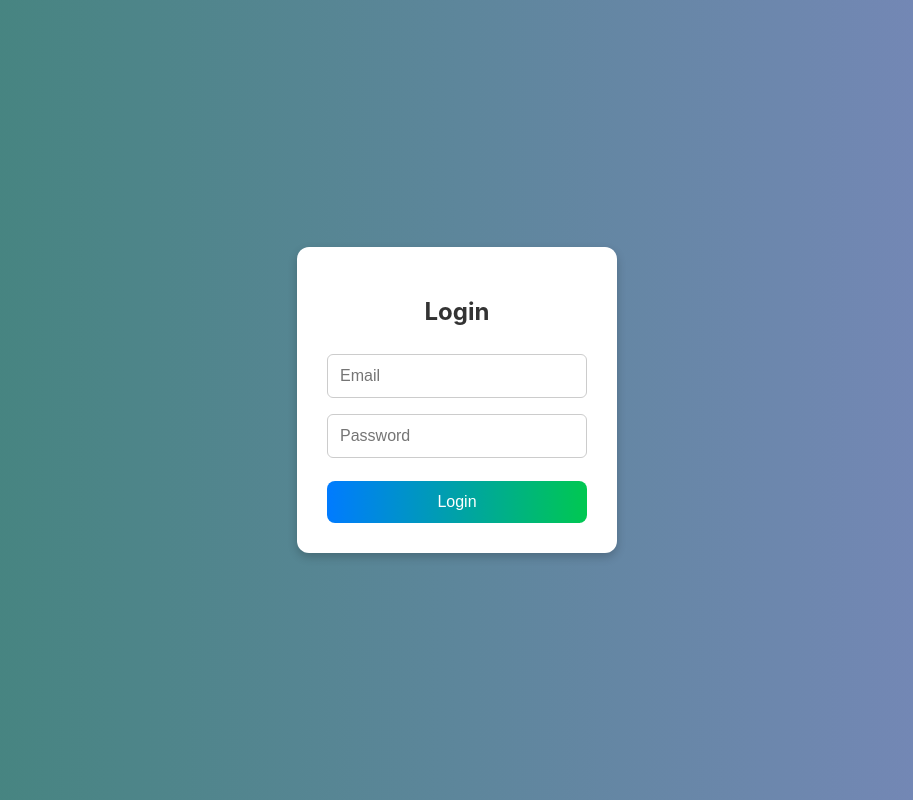
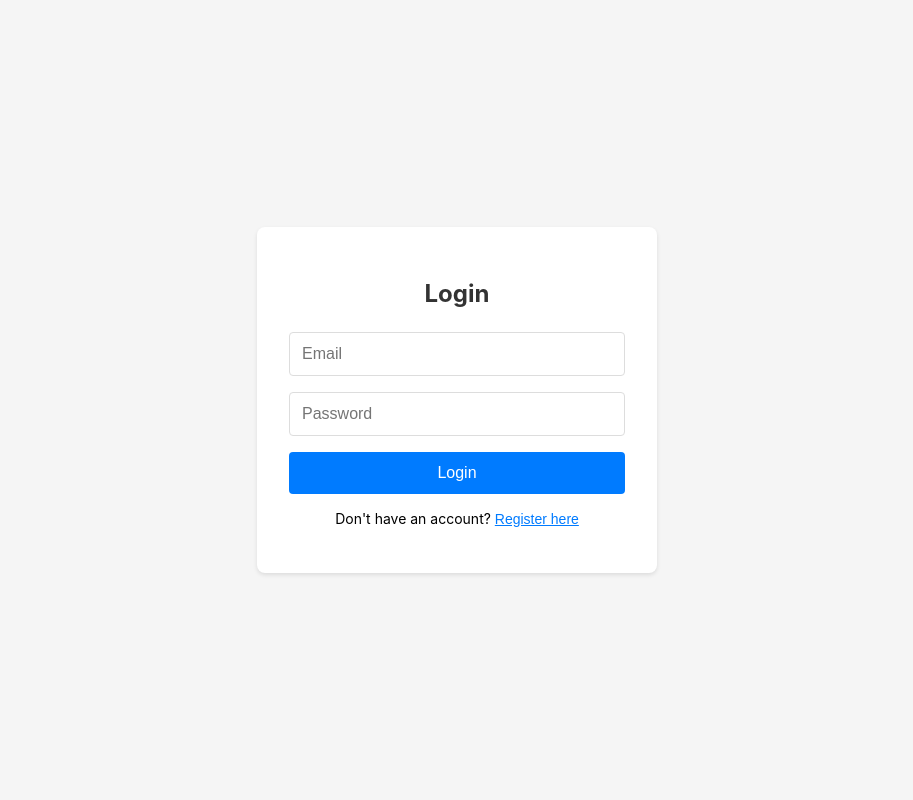
Before and after one commit to cvasrk-git/React-exam-app, a React (Vite) app: page /login in a window 1280 px wide. Shown: the whole page, without its empty margins (183-1096 px from the left). Built offline with nearby package versions, Linux system fonts and the light colour scheme.

Commit message:
Added signup link

```diff
--- a/src/pages/LoginPage.tsx
+++ b/src/pages/LoginPage.tsx
@@ -6,34 +6,62 @@ import styles from "../styles/LoginPage.module.css";
 const API_BASE_URL = "http://localhost:5000"; // Backend URL
 
 const LoginPage: React.FC = () => {
+  const [isLogin, setIsLogin] = useState(true);
   const [email, setEmail] = useState("");
   const [password, setPassword] = useState("");
+  const [confirmPassword, setConfirmPassword] = useState("");
   const [error, setError] = useState("");
   const [loading, setLoading] = useState(false);
+  const [successMessage, setSuccessMessage] = useState("");
   const navigate = useNavigate();
 
-  const handleLogin = async (e: React.FormEvent) => {
+  const handleSubmit = async (e: React.FormEvent) => {
     e.preventDefault();
+    setError("");
+    setSuccessMessage("");
+    setLoading(true);
+
     try {
-      const response = await axios.post(`${API_BASE_URL}/login`, { email, password });
+      if (!isLogin && password !== confirmPassword) {
+        throw new Error("Passwords do not match");
+      }
 
-      if (response.data.token) {
-        localStorage.setItem("token", response.data.token);
-        localStorage.setItem("user", JSON.stringify({ email, userId: response.data.userId })); // Save user ID
-        navigate("/login-success"); // Redirect to login success screen
+      const endpoint = isLogin ? "/login" : "/register";
+      const response = await axios.post(`${API_BASE_URL}${endpoint}`, {
+        email,
+        password,
+      });
+
+      if (isLogin) {
+        if (response.data.token) {
+          localStorage.setItem("token", response.data.token);
+          localStorage.setItem("user", JSON.stringify({ email }));
+          navigate("/login-success");
+        }
       } else {
-        setError("Invalid credentials");
+        setSuccessMessage("Registration successful! Please login.");
+        setIsLogin(true);
+        setPassword("");
+        setConfirmPassword("");
       }
-    } catch (err) {
-      setError("Login failed. Please try again.");
+    } catch (err: any) {
+      const errorMessage = err.response?.data?.error || err.message || "An error occurred";
+      setError(errorMessage);
+    } finally {
+      setLoading(false);
     }
   };
 
   return (
     <div className={styles.loginContainer}>
       <div className={styles.loginBox}>
-        <h2 className={styles.title}>Login</h2>
-        <form onSubmit={handleLogin}>
+        <h2 className={styles.title}>{isLogin ? "Login" : "Register"}</h2>
+
+        {successMessage && (
+          <p className={styles.successMessage}>{successMessage}</p>
+        )}
+
+        <form onSubmit={handleSubmit}>
           <input
             type="email"
             placeholder="Email"
@@ -42,6 +70,7 @@ const LoginPage: React.FC = () => {
             className={styles.inputField}
             required
           />
+
           <input
             type="password"
             placeholder="Password"
@@ -50,11 +79,60 @@ const LoginPage: React.FC = () => {
             className={styles.inputField}
             required
           />
-          <button type="submit" className={styles.loginButton} disabled={loading}>
-            {loading ? "Logging in..." : "Login"}
+
+          {!isLogin && (
+            <input
+              type="password"
+              placeholder="Confirm Password"
+              value={confirmPassword}
+              onChange={(e) => setConfirmPassword(e.target.value)}
+              className={styles.inputField}
+              required
+            />
+          )}
+
+          <button
+            type="submit"
+            className={styles.loginButton}
+            disabled={loading}
+          >
+            {loading ? "Processing..." : (isLogin ? "Login" : "Register")}
           </button>
         </form>
+
         {error && <p className={styles.errorMessage}>{error}</p>}
+
+        <div className={styles.switchMode}>
+          {isLogin ? (
+            <p>
+              Don't have an account?{" "}
+              <button
+                className={styles.switchButton}
+                onClick={() => {
+                  setIsLogin(false);
+                  setError("");
+                  setSuccessMessage("");
+                }}
+              >
+                Register here
+              </button>
+            </p>
+          ) : (
+            <p>
+              Already have an account?{" "}
+              <button
+                className={styles.switchButton}
+                onClick={() => {
+                  setIsLogin(true);
+                  setError("");
+                  setSuccessMessage("");
+                }}
+              >
+                Login here
+              </button>
+            </p>
+          )}
+        </div>
       </div>
     </div>
   );
--- a/src/styles/LoginPage.module.css
+++ b/src/styles/LoginPage.module.css
@@ -1,66 +1,98 @@
 /* 🌟 Full-screen background */
 .loginContainer {
   display: flex;
+  justify-content: center;
   align-items: center;
-    justify-content: center;
-    height: 100vh;
-    background: linear-gradient(to right, #3e8477, #7c88bf);
+  min-height: 100vh;
+  background-color: #f5f5f5;
 }
 
 /* 📌 Centered login box */
 .loginBox {
   background: white;
-    padding: 30px;
-    border-radius: 12px;
-    box-shadow: 0px 4px 10px rgba(0, 0, 0, 0.2);
-    width: 320px;
-    text-align: center;
+  padding: 2rem;
+  border-radius: 8px;
+  box-shadow: 0 2px 4px rgba(0, 0, 0, 0.1);
+  width: 100%;
+  max-width: 400px;
 }
 
 /* 🏷 Title */
 .title {
-    font-size: 24px;
-    font-weight: bold;
-    margin-bottom: 20px;
+  text-align: center;
+  margin-bottom: 1.5rem;
   color: #333;
 }
 
 /* 🔹 Input Fields */
 .inputField {
   width: 100%;
-    padding: 12px;
-    margin: 8px 0;
-    border: 1px solid #ccc;
-    border-radius: 6px;
-    font-size: 16px;
+  padding: 0.75rem;
+  margin-bottom: 1rem;
+  border: 1px solid #ddd;
+  border-radius: 4px;
+  font-size: 1rem;
+}
+
+.inputField:focus {
+  outline: none;
+  border-color: #007bff;
+  box-shadow: 0 0 0 2px rgba(0, 123, 255, 0.25);
 }
 
 /* 🔘 Login Button */
 .loginButton {
   width: 100%;
-    padding: 12px;
-    margin-top: 15px;
-    background: linear-gradient(to right, #007bff, #00c851);
+  padding: 0.75rem;
+  background-color: #007bff;
   color: white;
-    font-size: 16px;
   border: none;
-    border-radius: 8px;
+  border-radius: 4px;
+  font-size: 1rem;
   cursor: pointer;
-    transition: transform 0.2s ease-in-out;
+  transition: background-color 0.2s;
+}
+
+.loginButton:hover {
+  background-color: #0056b3;
 }
 
 .loginButton:disabled {
-    background: gray;
+  background-color: #ccc;
   cursor: not-allowed;
-  }
-
-  .loginButton:hover {
-    transform: scale(1.05);
 }
 
 /* 🔴 Error Message */
 .errorMessage {
-    color: red;
-    font-size: 14px;
-    margin-top: 10px;
+  color: #dc3545;
+  text-align: center;
+  margin-top: 1rem;
+  font-size: 0.875rem;
 }
+
+.successMessage {
+  color: #28a745;
+  text-align: center;
+  margin-top: 1rem;
+  font-size: 0.875rem;
+}
+
+.switchMode {
+  text-align: center;
+  margin-top: 1rem;
+  font-size: 0.875rem;
+}
+
+.switchButton {
+  background: none;
+  border: none;
+  color: #007bff;
+  cursor: pointer;
+  padding: 0;
+  font-size: inherit;
+  text-decoration: underline;
+}
+
+.switchButton:hover {
+  color: #0056b3;
+}
--- a/src/styles/LoginSuccess.module.css
+++ b/src/styles/LoginSuccess.module.css
@@ -32,7 +32,7 @@
   color: white;
 }
 
-.logoutBtn {
+il.logoutBtn {
   padding: 0.6rem 1.2rem;
   background-color: rgba(255, 255, 255, 0.15);
   border: 1px solid rgba(255, 255, 255, 0.2);
```
Lines whose indentation alone changed are shown as unchanged.
